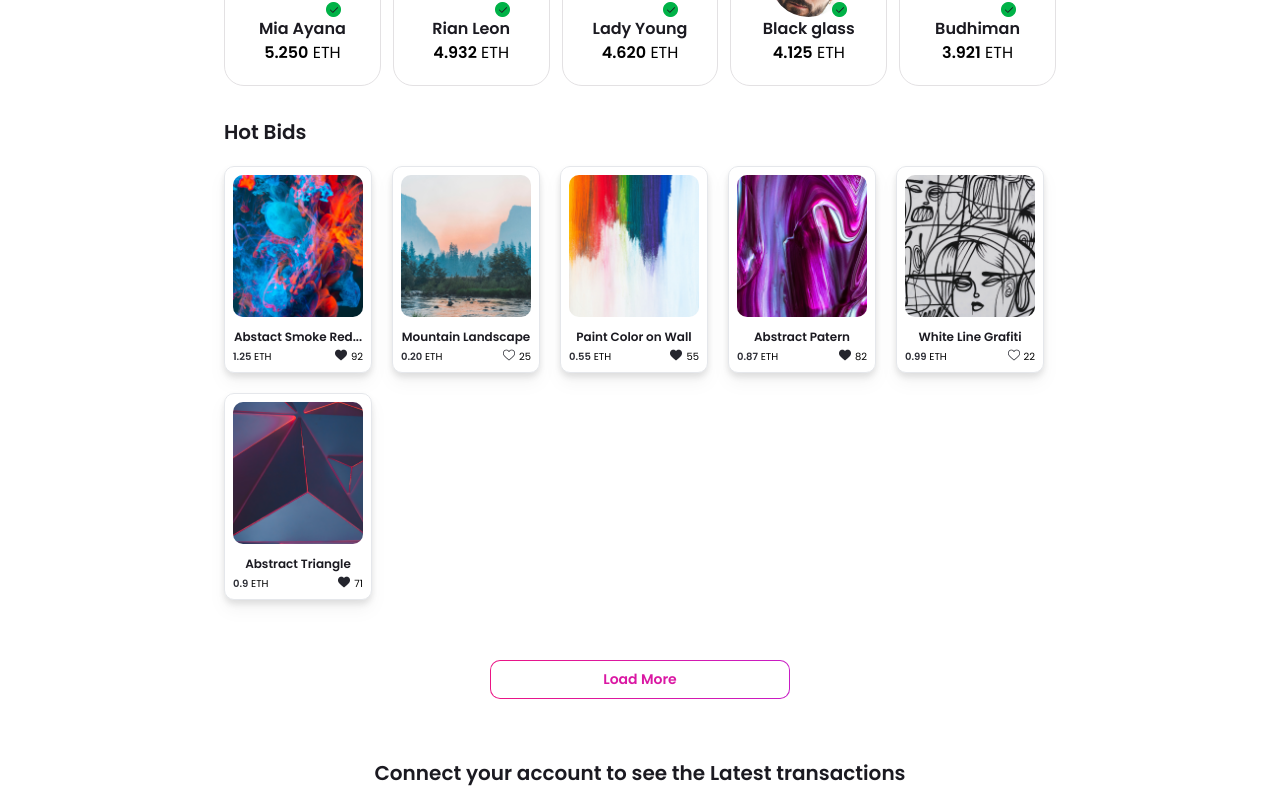
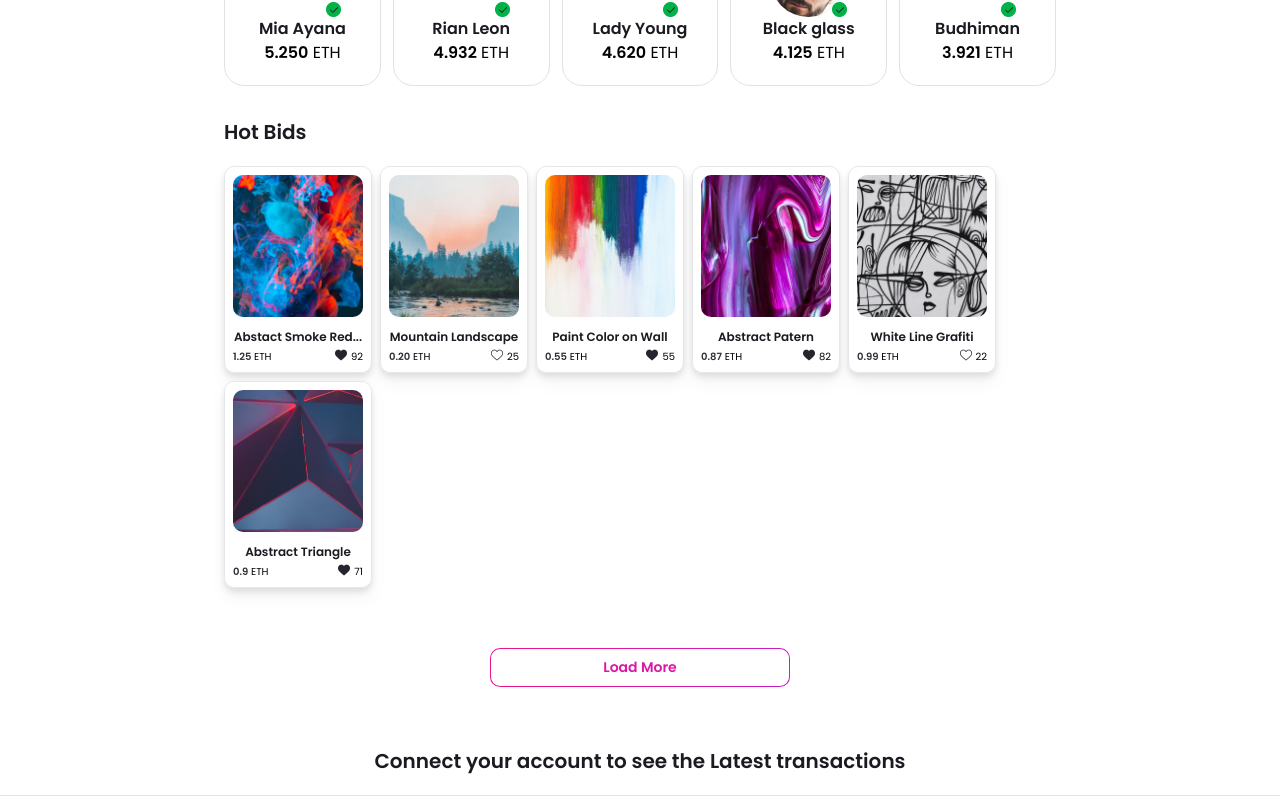
Before and after one commit to narongsaksw/web3App, a React (Vite) app in the folder client/: page / in a window 1280 px wide. Shown: the part 588-1385 px from the top of the page. Built offline with nearby package versions, Linux system fonts and the light colour scheme; the HTML template or start-up script is replaced by a standard one.

Commit message:
fix gap items

```diff
--- a/client/src/components/molecules/HotBids.tsx
+++ b/client/src/components/molecules/HotBids.tsx
@@ -58,7 +58,7 @@
       <div className="text-[#1B1A21] dark:text-white text-xl font-semibold mb-5">
         Hot Bids
       </div>
-      <div className="flex flex-wrap gap-2 md:gap-5">
+      <div className="flex flex-wrap gap-2">
         {bids.map((bid, index) => (
           <NFTCard key={index} {...bid} />
         ))}
```
